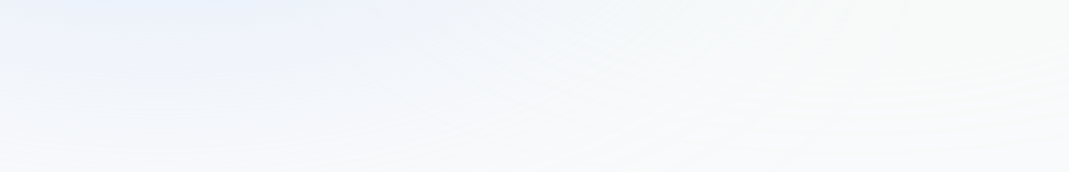
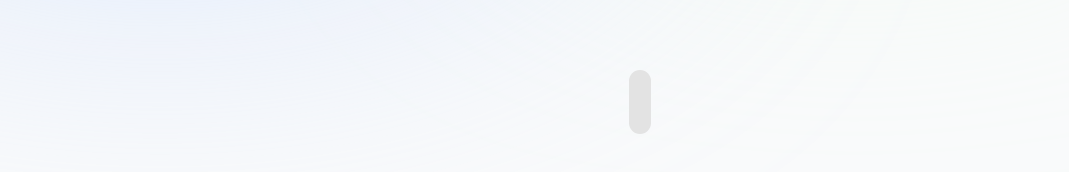
Before and after one commit to addicted2crypto/new_portfolio, a Next.js app: page / in a window 1280 px wide. Shown: the part 622-794 px from the top of the page, without its empty margins (0-1069 px from the left). Built offline with nearby package versions, Linux system fonts and the light colour scheme.

Commit message:
created seperator for styling

```diff
--- /dev/null
+++ b/src/app/components/section-seperator.tsx
@@ -0,0 +1,16 @@
+"use client";
+
+import React from 'react';
+import { motion } from "framer-motion";
+
+export default function SectionSeperator() {
+  return (
+    <motion.div className='bg-[#e3e3e3] my-24 h-16 w-[1.369rem] rounded-full hidden sm:block'
+    initial={{opacity: 0, y: 100 }}
+    animate={{opacity: 1, y: 0}}
+    transition={{delay: 0.1969}}
+    >
+
+    </motion.div>
+  )
+}
--- a/src/app/page.tsx
+++ b/src/app/page.tsx
@@ -1,9 +1,11 @@
 import Image from "next/image";
 import Intro from './components/intro';
+import SectionSeperator from './components/section-seperator';
 export default function Home() {
   return (
     <main className="flex min-h-screen flex-col items-center justify-between p-24">
       <Intro />
+      <SectionSeperator />
     </main>
   );
 }
```
